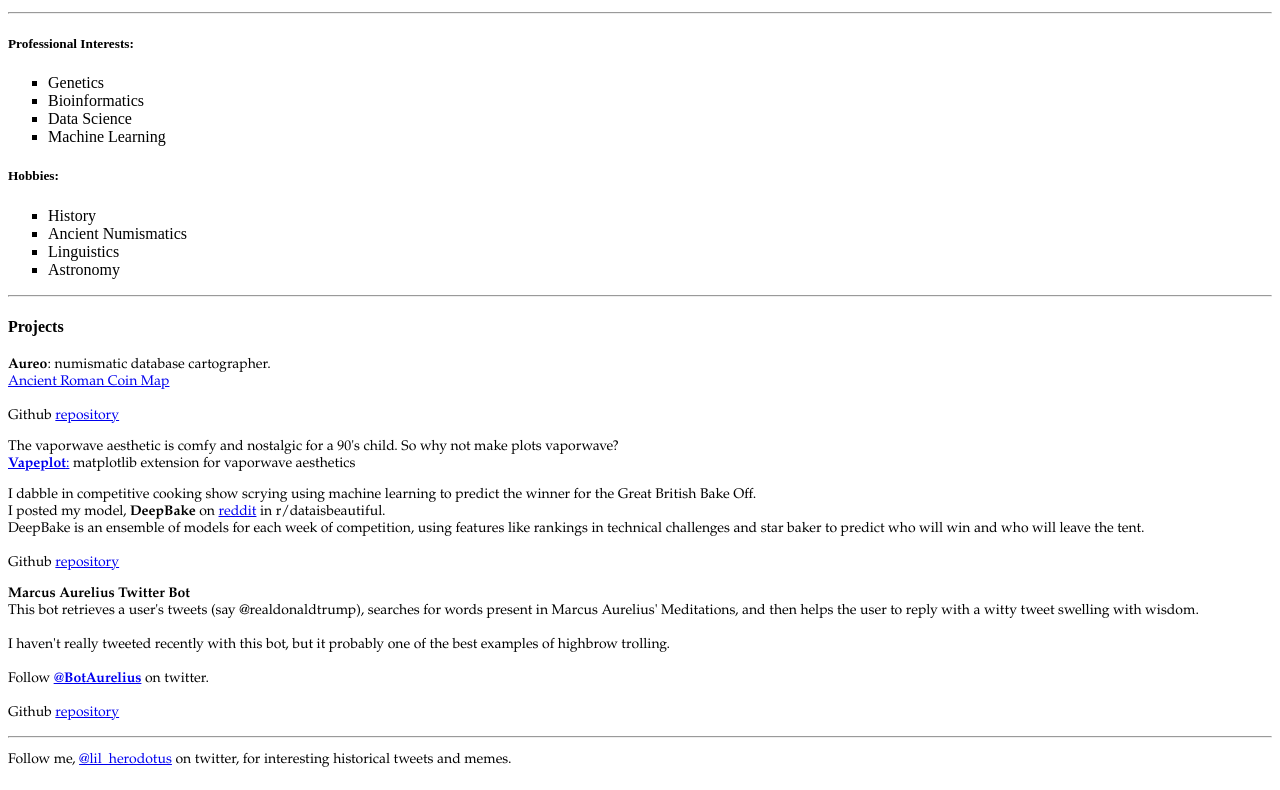
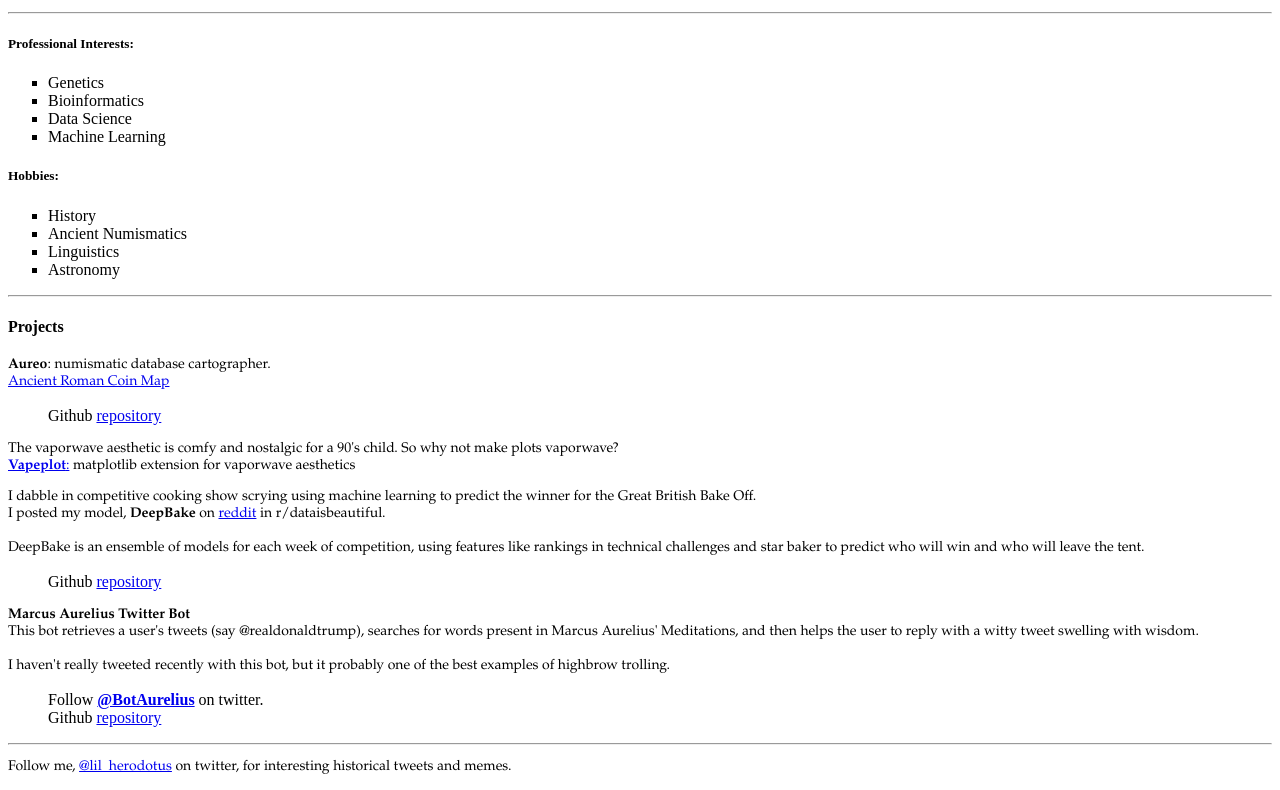
Before and after one commit to dantaki/dantaki.github.io, a plain HTML site: page index.html in a window 1280 px wide. Shown: the part 105-895 px from the top of the page. Drawn offline with Linux system fonts and the light colour scheme.

Commit message:
Update index.html

```diff
--- a/index.html
+++ b/index.html
@@ -48,7 +48,9 @@ Scientific Publications:
 
 <a href="coins.html" title="Ancient Roman Coin Map">Ancient Roman Coin Map</a> <br />
 
-<br>Github <a href="https://github.com/dantaki/aureo" title="Aureo Github Repository">repository</a><br />
+ <ul style="list-style-type:none;">
+  <li>Github <a href="https://github.com/dantaki/aureo" title="Aureo Github Repository">repository</a></li>
+</ul>
 
 </p>
 <p>
@@ -62,22 +64,24 @@ The vaporwave aesthetic is comfy and nostalgic for a 90's child. So why not make
 I dabble in competitive cooking show scrying using machine learning to predict the winner for the Great British Bake Off.<br />
 
 I posted my model, <strong>DeepBake</strong> on
-<a href="https://www.reddit.com/r/dataisbeautiful/comments/d3q51c/oc_i_baked_up_a_deep_neural_network_to_predict/?ref=share&ref_source=link" title="DeepBake Github">reddit</a> in r/dataisbeautiful. <br />
+<a href="https://www.reddit.com/r/dataisbeautiful/comments/d3q51c/oc_i_baked_up_a_deep_neural_network_to_predict/?ref=share&ref_source=link" title="DeepBake Github">reddit</a> in r/dataisbeautiful. <br /><br />
 
 DeepBake is an ensemble of models for each week of competition, using features like rankings in technical challenges and star baker to predict who will win and who will leave the tent. <br />
+ <ul style="list-style-type:none;">
+  <li>Github <a href="https://github.com/dantaki/deepbake" title="DeepBake Github">repository</a></li>
+</ul>
+</p>
 
-<br>Github <a href="https://github.com/dantaki/deepbake" title="DeepBake Github">repository</a><br />
-
-</p>
 <p>
 <strong>Marcus Aurelius Twitter Bot</strong> <br />
 
 This bot retrieves a user's tweets (say @realdonaldtrump), searches for words present in Marcus Aurelius' Meditations, and then helps the user to reply with a witty tweet swelling with wisdom.<br /><br />
 I haven't really tweeted recently with this bot, but it probably one of the best examples of highbrow trolling. <br />
 
-<br>Follow <a href="https://twitter.com/BotAurelius" title="Follow @BotAurelius"><strong>@BotAurelius</strong></a> on twitter.<br />
-
-<br>Github <a href="https://github.com/dantaki/Marcus-Aurelius-Bot" title="Marcus Aurelius Bot Github Repo">repository</a><br />
+ <ul style="list-style-type:none;">
+  <li>Follow <a href="https://twitter.com/BotAurelius" title="Follow @BotAurelius"><strong>@BotAurelius</strong></a> on twitter.</li>
+  <li>Github <a href="https://github.com/dantaki/Marcus-Aurelius-Bot" title="Marcus Aurelius Bot Github Repo">repository</a></li>
+</ul>
 
 </p>
 
```
